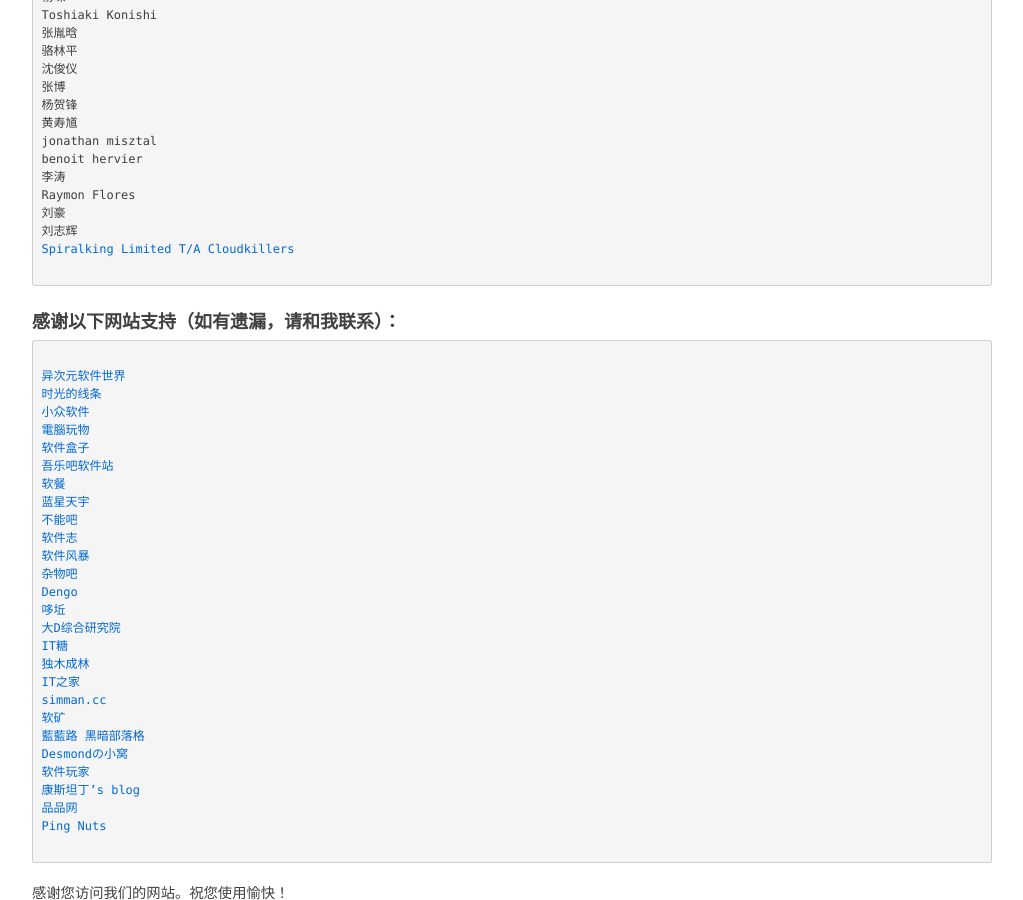
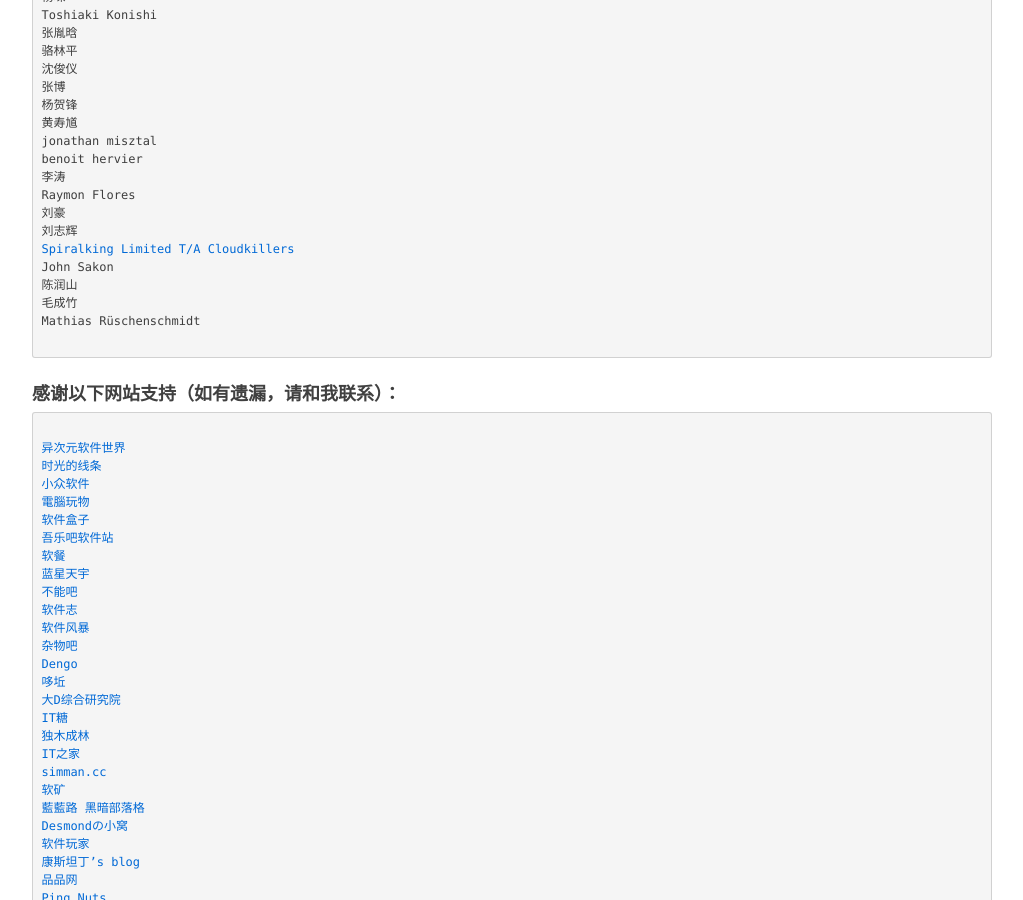
Before and after one commit to achermao/cn, a Jekyll site: the page built from thanks.md, in a window 1280 px wide and 900 px high, scrolled down 3751 px. Shown: the whole window, without its empty margins (118-1141 px from the left). Built offline with Jekyll 4.4.1, drawn with Linux system fonts in a browser that asks for light colours; some web fonts are replaced; Markdown is read by kramdown in place of the engine named in the settings.

Commit message:
update donators

```diff
--- a/_includes/donator.html
+++ b/_includes/donator.html
@@ -201,3 +201,7 @@
 刘豪
 刘志辉
 <a href="www.spiralking.com">Spiralking Limited T/A Cloudkillers</a>
+John Sakon
+陈润山
+毛成竹
+Mathias Rüschenschmidt
```
